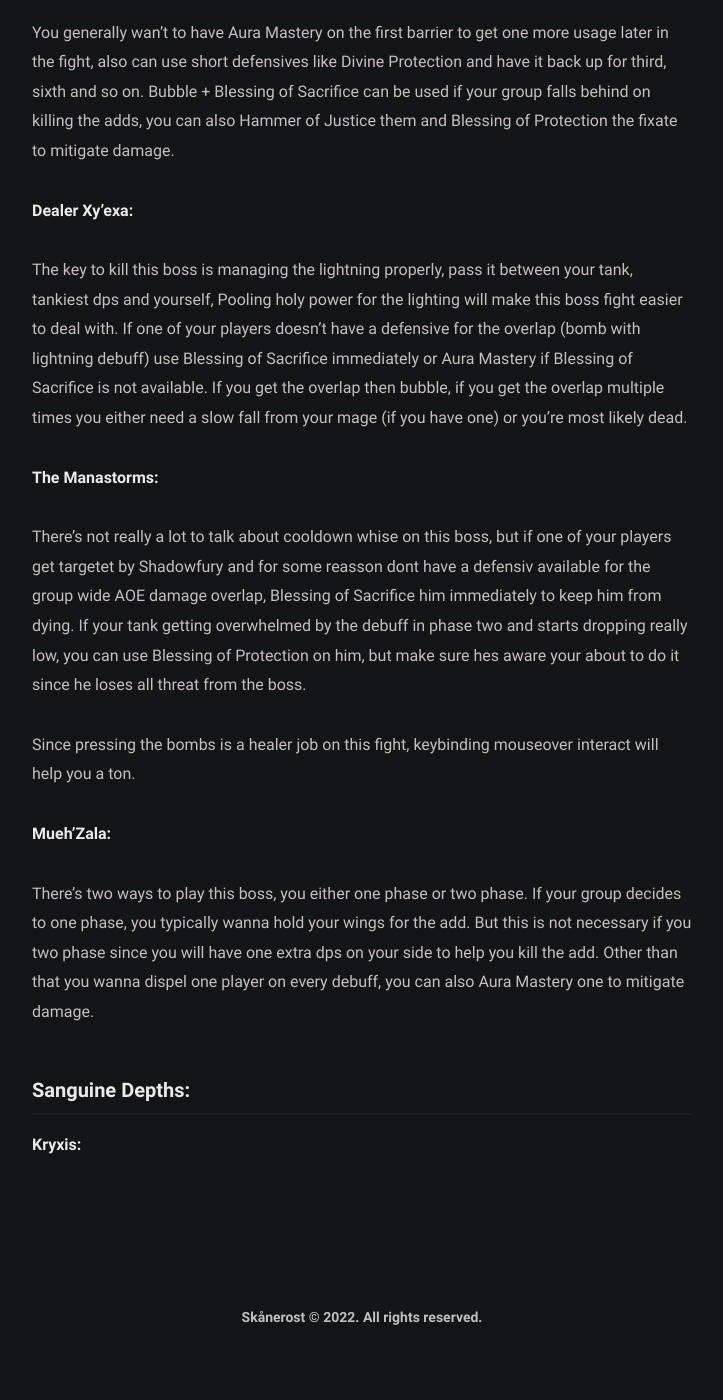
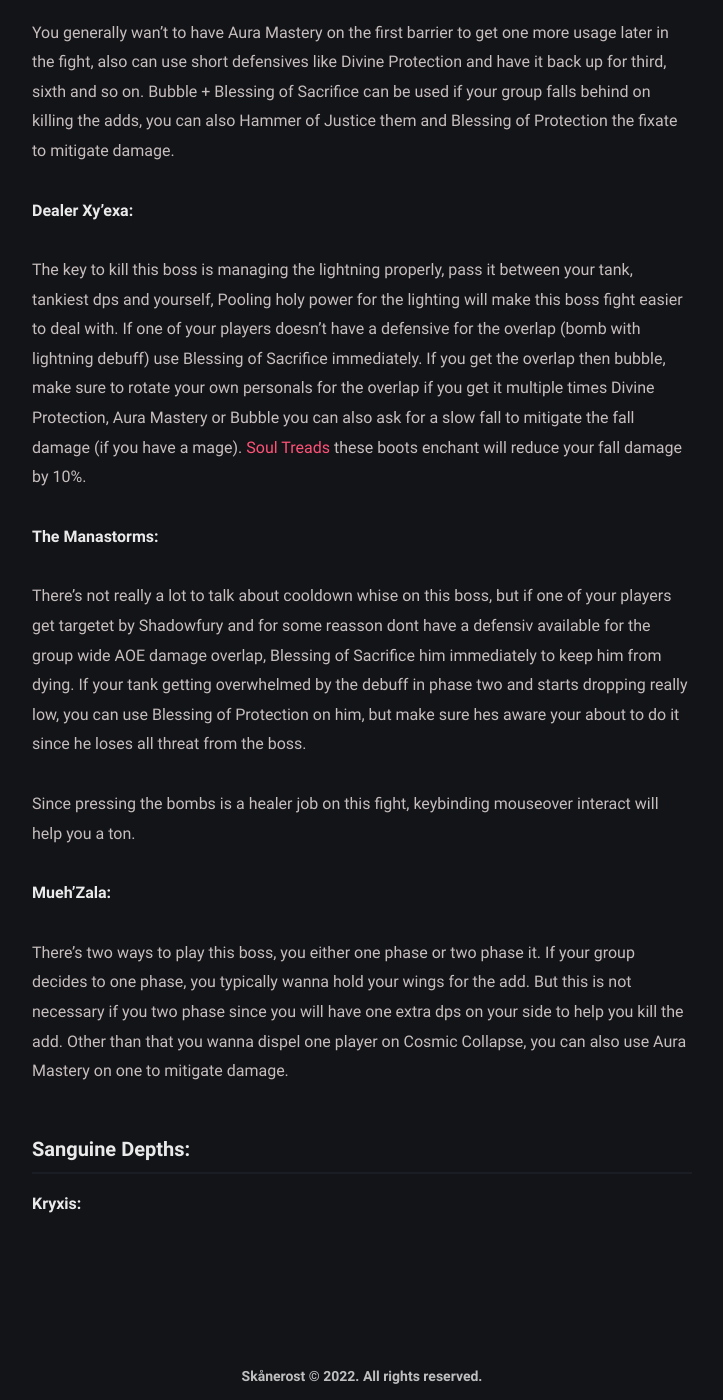
Before and after one commit to BetterThanWowhead/BetterThanWowhead.github.io, a Jekyll site: the page built from pages/M+/cd.md, in a window 1280 px wide and 1400 px high, scrolled down 611 px. Shown: the whole window, without its empty margins (278-1001 px from the left). Built offline with Jekyll 4.4.1, drawn with Linux system fonts in a browser that asks for light colours; before the commit the page ends 1975 px from its top, so only the background shows below that.

```diff
--- a/pages/M+/cd.md
+++ b/pages/M+/cd.md
@@ -17,7 +17,7 @@
 
 **Dealer Xy'exa:**
 
-The key to kill this boss is managing the lightning properly, pass it between your tank, tankiest dps and yourself, Pooling holy power for the lighting will make this boss fight easier to deal with. If one of your players doesn't have a defensive for the overlap (bomb with lightning debuff) use Blessing of Sacrifice immediately or Aura Mastery if Blessing of Sacrifice is not available. If you get the overlap then bubble, if you get the overlap multiple times you either need a slow fall from your mage (if you have one) or you're most likely dead.
+The key to kill this boss is managing the lightning properly, pass it between your tank, tankiest dps and yourself, Pooling holy power for the lighting will make this boss fight easier to deal with. If one of your players doesn't have a defensive for the overlap (bomb with lightning debuff) use Blessing of Sacrifice immediately. If you get the overlap then bubble, make sure to rotate your own personals for the overlap if you get it multiple times Divine Protection, Aura Mastery or Bubble you can also ask for a slow fall to mitigate the fall damage (if you have a mage). [Soul Treads](https://www.wowhead.com/spell=323609/soul-treads) these boots enchant will reduce your fall damage by 10%.
 
 **The Manastorms:**
 
@@ -27,7 +27,7 @@
 
 **Mueh'Zala:**
 
-There's two ways to play this boss, you either one phase or two phase. If your group decides to one phase, you typically wanna hold your wings for the add. But this is not necessary if you two phase since you will have one extra dps on your side to help you kill the add. Other than that you wanna dispel one player on every debuff, you can also Aura Mastery one to mitigate damage.
+There's two ways to play this boss, you either one phase or two phase it. If your group decides to one phase, you typically wanna hold your wings for the add. But this is not necessary if you two phase since you will have one extra dps on your side to help you kill the add. Other than that you wanna dispel one player on Cosmic Collapse, you can also use Aura Mastery on one to mitigate damage.
 
 ### **Sanguine Depths:**
 ---
```
